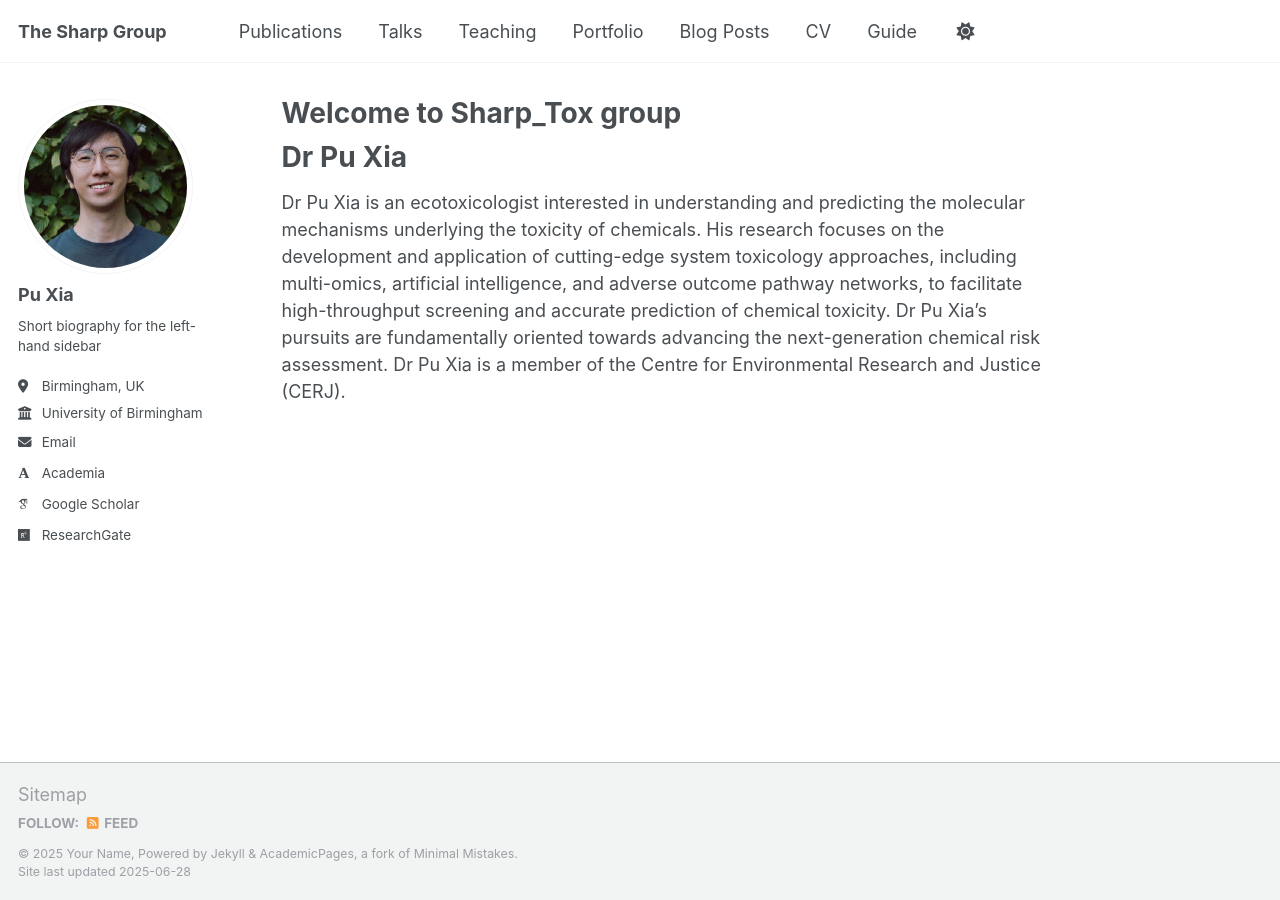
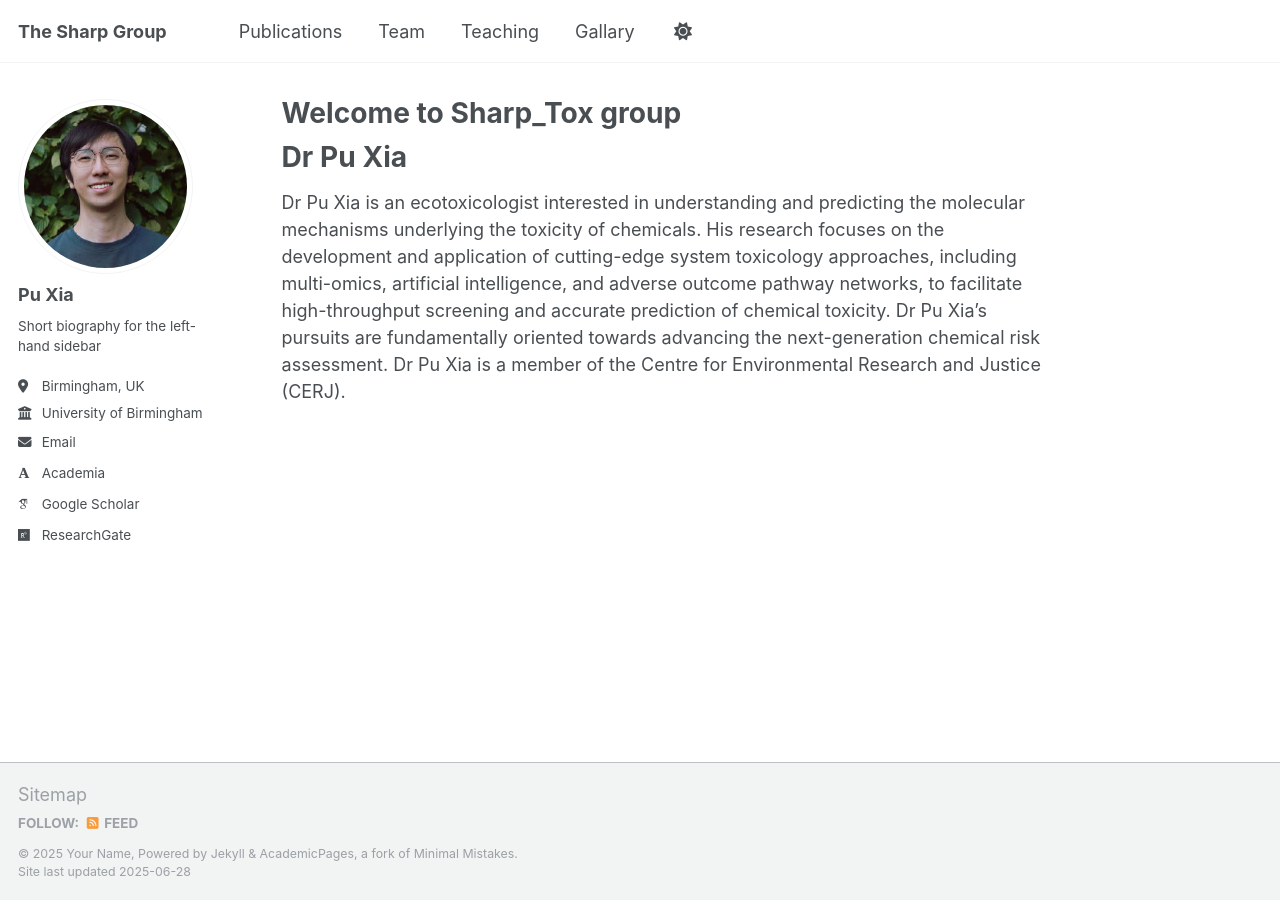
Before and after one commit to Sharp1989-08-31/xp_tox-AI, a Jekyll site: the page built from _pages/about.md, in a window 1280 px wide. Built offline with Jekyll 4.4.1, drawn with Linux system fonts in a browser that asks for light colours; some web fonts are replaced.

Commit message:
Update navigation.yml

```diff
--- a/_data/navigation.yml
+++ b/_data/navigation.yml
@@ -11,23 +11,11 @@ main:
   - title: "Publications"
     url: /publications/
 
-  - title: "Talks"
-    url: /talks/
+  - title: "Team"
+    url: /Team/
 
   - title: "Teaching"
     url: /teaching/
 
-  - title: "Portfolio"
-    url: /portfolio/
-
-  - title: "Blog Posts"
-    url: /year-archive/
-
-  - title: "CV"
-    url: /cv/
-
-  # - title: "CV"
-  #   url: /cv-json/
-
-  - title: "Guide"
-    url: /markdown/
+  - title: "Gallary"
+    url: /Gallary/
```
